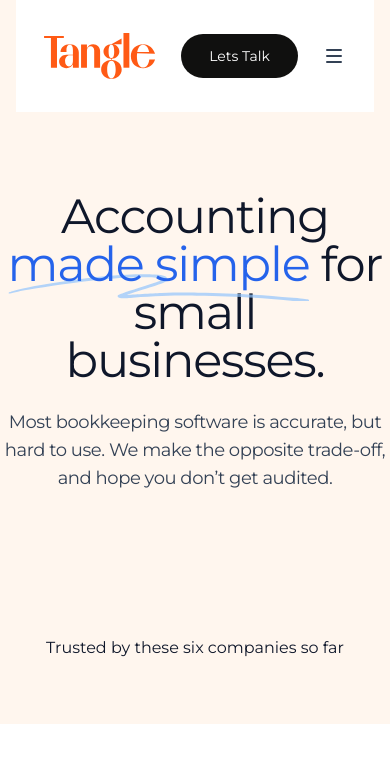
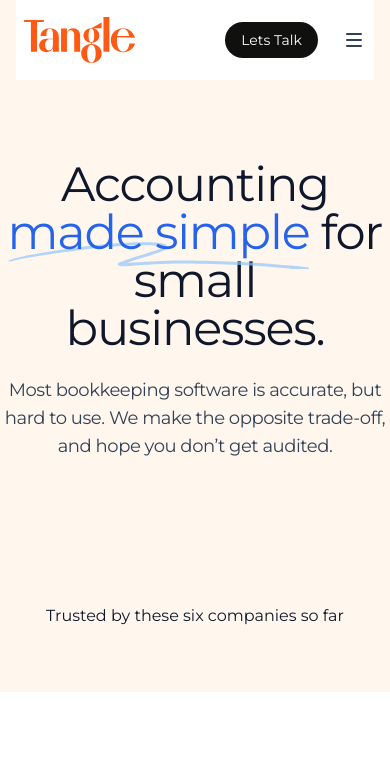
Before and after one commit to surajnarsale/tangle-landing-page, a Next.js app: page / in a window 390 px wide. Shown: the top 762 px of the page. Built offline with nearby package versions, Linux system fonts and the light colour scheme.

Commit message:
fix: fix header for small size

```diff
--- a/components/atoms/BaseButton.tsx
+++ b/components/atoms/BaseButton.tsx
@@ -9,7 +9,9 @@
 export function BaseButton(props: PropsWithChildren<ButtonProps>): JSX.Element {
   return (
     <Link href={props.href!}>
-      <div className="rounded-3xl bg-dark-500 px-7 py-3 text-light">{props.children}</div>
+      <div className="rounded-3xl bg-dark-500 px-4 py-2 text-light sm:px-7 sm:py-3 ">
+        {props.children}
+      </div>
     </Link>
   )
 }
--- a/components/molecules/Header.tsx
+++ b/components/molecules/Header.tsx
@@ -104,7 +104,7 @@
   return (
     <header className="w-full  ">
       <Container>
-        <nav className="relative z-50 bg-light py-8 px-7  text-sm">
+        <nav className="relative z-50 bg-light py-4 px-2 text-sm sm:py-8  sm:px-7">
           <ul className="flex items-center">
             <li>
               <Link href="#">
```
